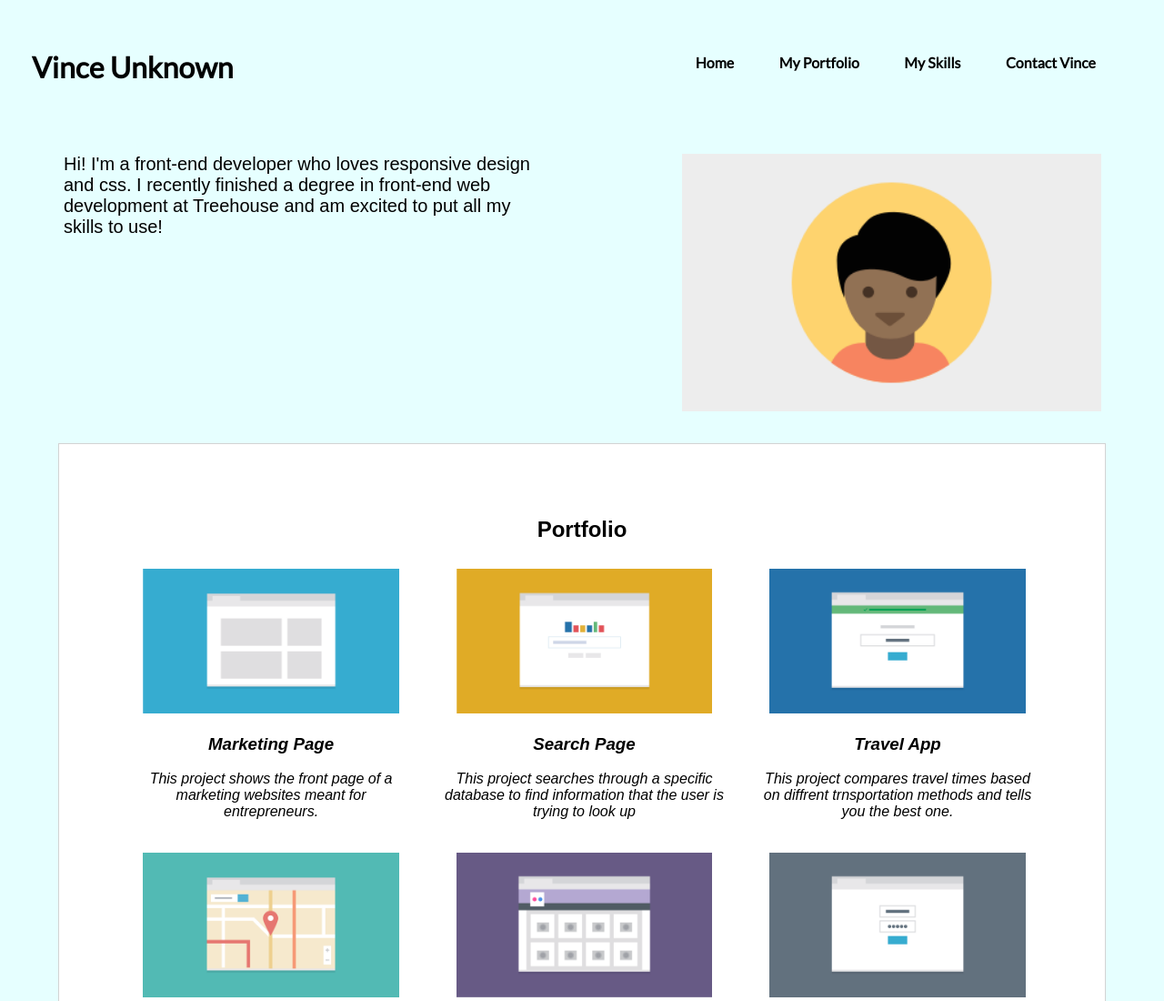
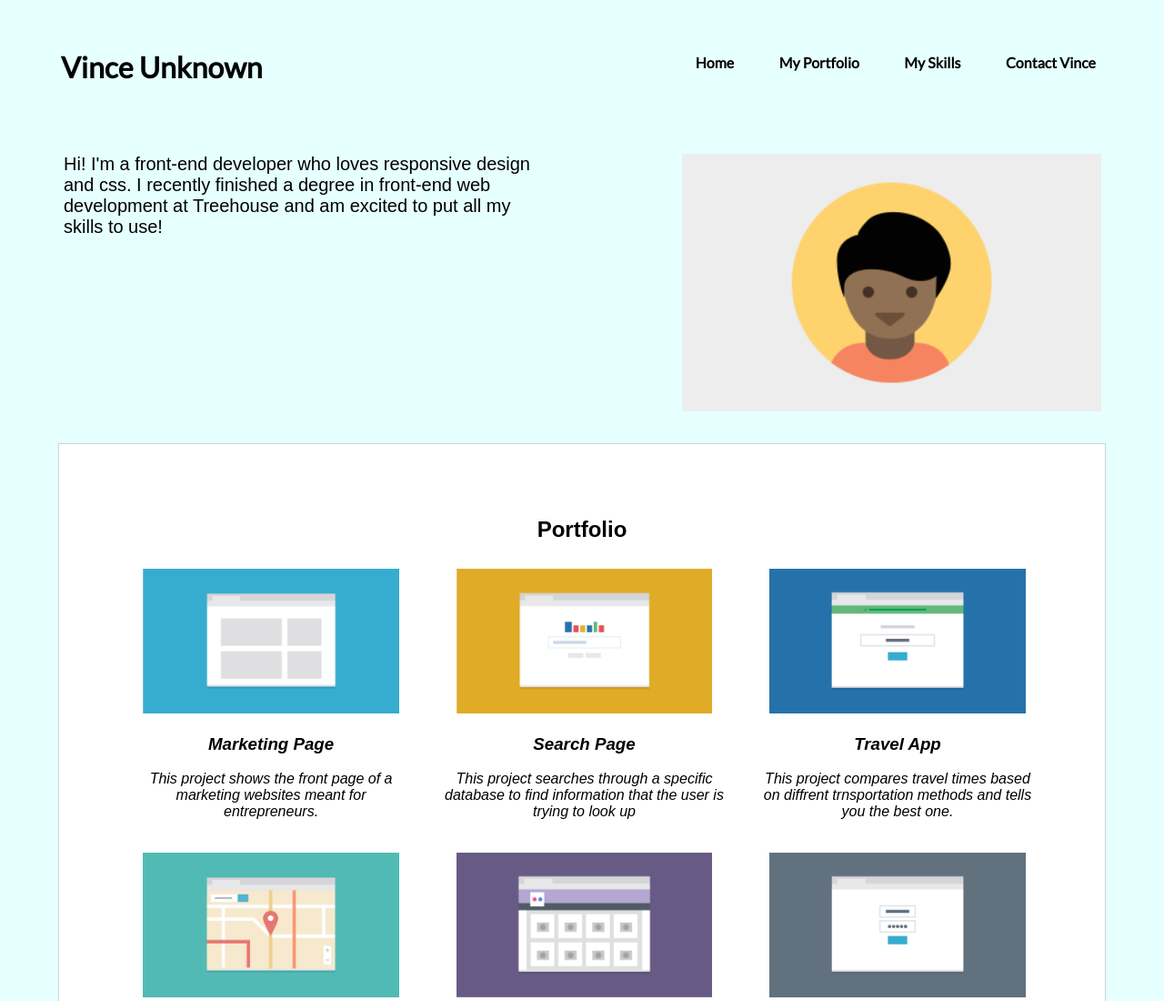
Before and after one commit to billysballo/Techdegree-PROJECT2, a plain HTML site: page portfolioProject2/index.html in a window 1280 px wide. Shown: the top 1100 px of the page at 91% size. Drawn offline with Linux system fonts and the light colour scheme.

Commit message:
last margin appied

```diff
--- a/portfolioProject2/css/styles.css
+++ b/portfolioProject2/css/styles.css
@@ -221,7 +221,8 @@ hr{
 
  @media (min-width: 1024px) {
 
-		.name{float: left}
+		.name{float: left;
+		    margin-left: 32px;}
 		.main-nav
 		{float: right;
 			margin-top:-20px;
```
